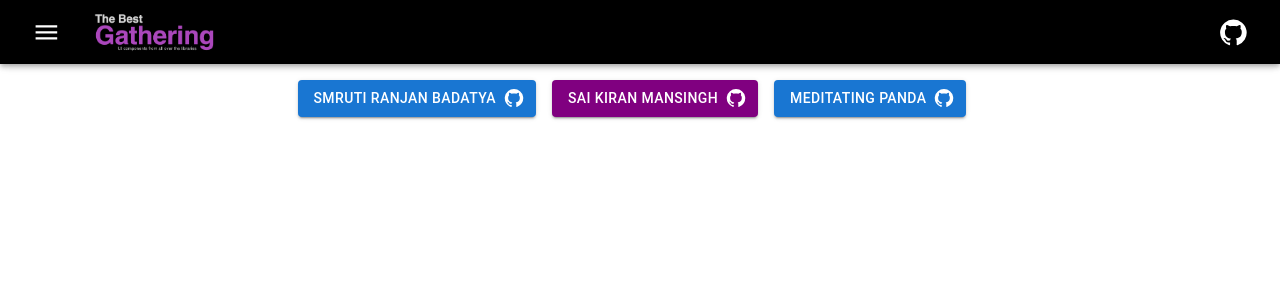
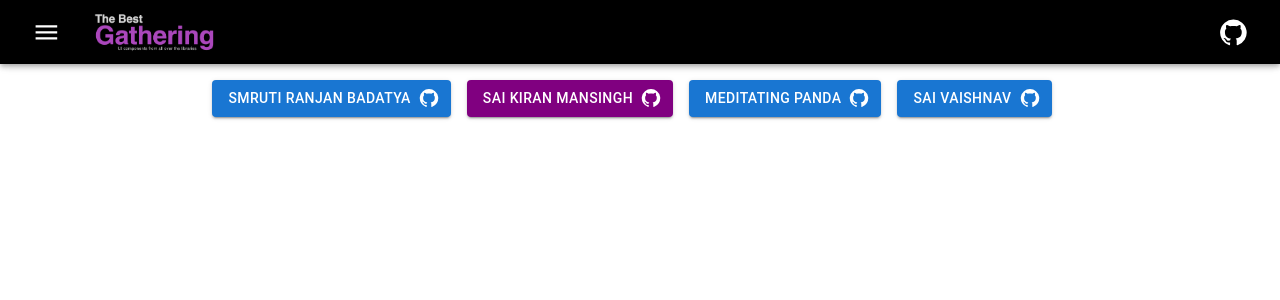
Before and after one commit to iamsmruti/the-best-gathering, a React (Create React App) app: page /buttons in a window 1280 px wide. Shown: the top 300 px of the page. Built offline with nearby package versions, Linux system fonts and the light colour scheme.

Commit message:
added my button

```diff
--- a/src/buttons/Buttons.js
+++ b/src/buttons/Buttons.js
@@ -3,6 +3,7 @@ import { Stack } from '@mui/material'
 import SmrutiButton from './smruti-ranjan/SmrutiButton'
 import SaiButton from './sai-kiran/SaiButton'
 import Custombtn from './gyana-ranjan/Custombtn'
+import VButton from './sai-vaishnav/VButton'
 
 const Buttons = () => {
   return (
@@ -10,6 +11,7 @@ const Buttons = () => {
       <SmrutiButton text={'Smruti Ranjan Badatya'} link={'https://github.com/iamsmruti'} />
       <SaiButton text={'Sai Kiran Mansingh'} link={'https://github.com/skms625'} />
       <Custombtn text='Meditating Panda' link='https://github.com/Meditatingpanda' />
+      <VButton text="Sai Vaishnav" link="https://github.com/SaiVaishnav" />
     </Stack>
   )
 }
--- /dev/null
+++ b/src/buttons/sai-vaishnav/VButton.js
@@ -0,0 +1,11 @@
+import { GitHub } from '@mui/icons-material'
+import { Button } from '@mui/material'
+import React from 'react'
+
+const VButton = ({text, link}) => {
+  return (
+    <Button endIcon={<GitHub />} href={link} variant='contained' sx={{mr: 2, mb: 1}}>{text}</Button>
+  )
+}
+
+export default VButton
```
